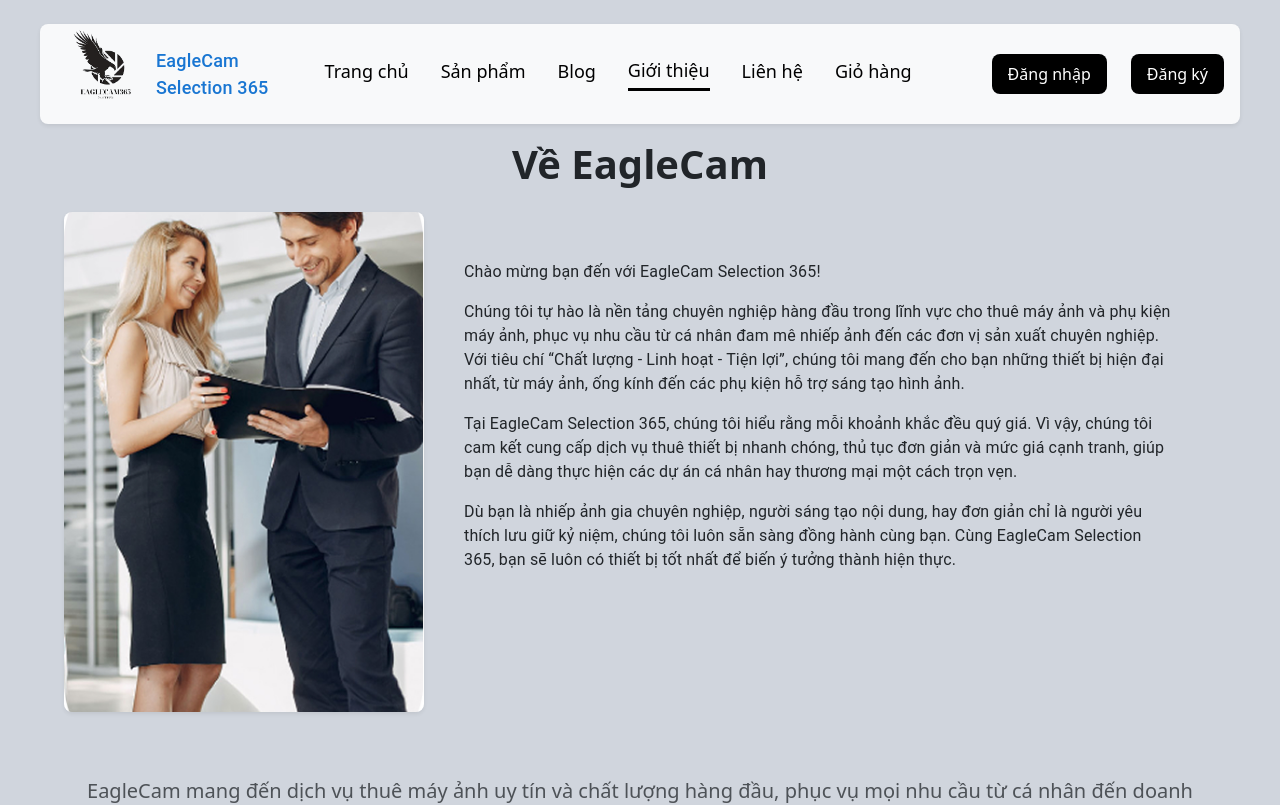
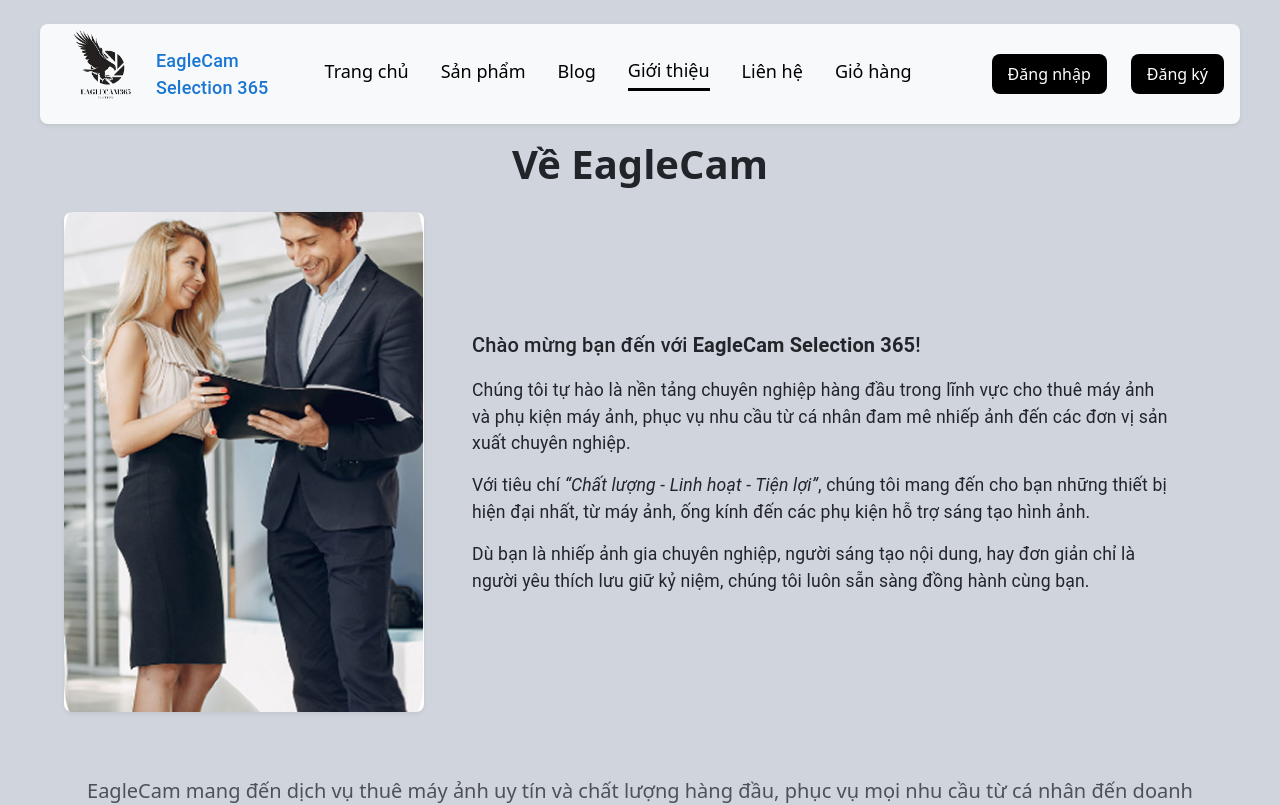
Before and after one commit to HaRIP8489/ui-e-commerce, a React (Create React App) app: page /about in a window 1280 px wide. Shown: the top 805 px of the page. Built offline with nearby package versions, Linux system fonts and the light colour scheme.

Commit message:
feat: improve about page layout and typography

```diff
--- a/src/pages/client/AboutPage.tsx
+++ b/src/pages/client/AboutPage.tsx
@@ -1,40 +1,63 @@
 import React from 'react';
 import Header from '../../components/Header';
 import Footer from '../../components/Footer';
-import {Box, Container, Stack, Typography} from "@mui/material";
+import { Box, Container, Stack, Typography } from "@mui/material";
 import about from "../../assets/images/about.jpg";
-
 
 const AboutPage: React.FC = () => {
   return (
     <Box sx={{ px: 5, py: 3, backgroundColor: '#D0D5DD' }}>
-            {/*header*/}
+      {/* Header */}
       <Header />
-            {/*content*/}
+
+      {/* Content */}
       <Container className="my-3">
         <h1 className="text-center fw-bold mb-4">Về EagleCam</h1>
-                <Box className=" row col-md-12 col-sm-12 col-xs-12">
-                    <Box className="col-md-4 col-sm-12 col-xs-12">
-                        <Box component="img" src={about} alt="Banner" sx={{width: '100%', height: '500px', objectFit: 'cover', display: 'block',}} className="shadow-sm rounded-3"/>
+        <Box className="row col-12">
+          {/* Ảnh */}
+          <Box className="col-md-4 col-sm-12" sx={{ height: '500px' }}>
+            <Box
+              component="img"
+              src={about}
+              alt="Banner"
+              sx={{
+                width: '100%',
+                height: '100%',
+                objectFit: 'cover',
+                display: 'block',
+              }}
+              className="shadow-sm rounded-3"
+            />
           </Box>
-                    <Box className="col-md-8 col-sm-12 col-xs-12">
-                        <Stack direction="column" spacing={2} className="mx-3 my-5">
-                            <Typography>
-                                Chào mừng bạn đến với EagleCam Selection 365!
+
+          {/* Nội dung */}
+          <Box className="col-md-8 col-sm-12">
+            <Stack
+              direction="column"
+              spacing={2}
+              sx={{ height: '100%', justifyContent: 'center', px: 3 }}
+            >
+              <Typography variant="h6">
+                Chào mừng bạn đến với <strong>EagleCam Selection 365</strong>!
               </Typography>
-                            <Typography>
-                                Chúng tôi tự hào là nền tảng chuyên nghiệp hàng đầu trong lĩnh vực cho thuê máy ảnh và phụ kiện máy ảnh, phục vụ nhu cầu từ cá nhân đam mê nhiếp ảnh đến các đơn vị sản xuất chuyên nghiệp. Với tiêu chí “Chất lượng - Linh hoạt - Tiện lợi”, chúng tôi mang đến cho bạn những thiết bị hiện đại nhất, từ máy ảnh, ống kính đến các phụ kiện hỗ trợ sáng tạo hình ảnh.
+              <Typography fontSize="1.1rem">
+                Chúng tôi tự hào là nền tảng chuyên nghiệp hàng đầu trong lĩnh vực cho thuê máy ảnh và phụ kiện máy ảnh,
+                phục vụ nhu cầu từ cá nhân đam mê nhiếp ảnh đến các đơn vị sản xuất chuyên nghiệp.
               </Typography>
-                            <Typography>
-                                Tại EagleCam Selection 365, chúng tôi hiểu rằng mỗi khoảnh khắc đều quý giá. Vì vậy, chúng tôi cam kết cung cấp dịch vụ thuê thiết bị nhanh chóng, thủ tục đơn giản và mức giá cạnh tranh, giúp bạn dễ dàng thực hiện các dự án cá nhân hay thương mại một cách trọn vẹn.
+              <Typography fontSize="1.1rem">
+                Với tiêu chí <em>“Chất lượng - Linh hoạt - Tiện lợi”</em>, chúng tôi mang đến cho bạn những thiết bị hiện đại nhất,
+                từ máy ảnh, ống kính đến các phụ kiện hỗ trợ sáng tạo hình ảnh.
               </Typography>
-                            <Typography>
-                                Dù bạn là nhiếp ảnh gia chuyên nghiệp, người sáng tạo nội dung, hay đơn giản chỉ là người yêu thích lưu giữ kỷ niệm, chúng tôi luôn sẵn sàng đồng hành cùng bạn. Cùng EagleCam Selection 365, bạn sẽ luôn có thiết bị tốt nhất để biến ý tưởng thành hiện thực.
+              <Typography fontSize="1.1rem">
+                Dù bạn là nhiếp ảnh gia chuyên nghiệp, người sáng tạo nội dung,
+                hay đơn giản chỉ là người yêu thích lưu giữ kỷ niệm, chúng tôi luôn sẵn sàng đồng hành cùng bạn.
               </Typography>
             </Stack>
           </Box>
         </Box>
       </Container>
+
+      {/* Ưu điểm */}
       <div className="container py-5">
         <p className="lead text-center text-muted mb-5">
           EagleCam mang đến dịch vụ thuê máy ảnh uy tín và chất lượng hàng đầu, phục vụ mọi nhu cầu từ cá nhân đến doanh nghiệp.
@@ -57,36 +80,10 @@
           </div>
         </div>
       </div>
-            {/*footer*/}
+
+      {/* Footer */}
       <Footer />
     </Box>
-    // {/*<div>*/}
-    // {/*  <Header />*/}
-    // {/*  <div className="container py-5">*/}
-    // {/*    <h1 className="text-center fw-bold mb-4">Về EagleCam</h1>*/}
-    // {/*    <p className="lead text-center text-muted mb-5">*/}
-    // {/*      EagleCam mang đến dịch vụ thuê máy ảnh uy tín và chất lượng hàng đầu, phục vụ mọi nhu cầu từ cá nhân đến doanh nghiệp.*/}
-    // {/*    </p>*/}
-    // {/*    <div className="row text-center">*/}
-    // {/*      <div className="col-md-4 mb-4">*/}
-    // {/*        <i className="bi bi-camera display-4 text-primary mb-3"></i>*/}
-    // {/*        <h5 className="fw-bold">Thiết bị chất lượng</h5>*/}
-    // {/*        <p>Chúng tôi kiểm tra kỹ lưỡng từng sản phẩm trước khi giao đến tay khách hàng.</p>*/}
-    // {/*      </div>*/}
-    // {/*      <div className="col-md-4 mb-4">*/}
-    // {/*        <i className="bi bi-truck display-4 text-primary mb-3"></i>*/}
-    // {/*        <h5 className="fw-bold">Giao hàng toàn quốc</h5>*/}
-    // {/*        <p>Dịch vụ giao nhận nhanh chóng và an toàn, tiết kiệm thời gian của bạn.</p>*/}
-    // {/*      </div>*/}
-    // {/*      <div className="col-md-4 mb-4">*/}
-    // {/*        <i className="bi bi-headset display-4 text-primary mb-3"></i>*/}
-    // {/*        <h5 className="fw-bold">Hỗ trợ tận tình</h5>*/}
-    // {/*        <p>Đội ngũ tư vấn viên sẵn sàng hỗ trợ bạn 24/7 qua email, điện thoại và mạng xã hội.</p>*/}
-    // {/*      </div>*/}
-    // {/*    </div>*/}
-    // {/*  </div>*/}
-    // {/*  <Footer />*/}
-    // {/*</div>*/}
   );
 };
 
```
Lines whose indentation alone changed are shown as unchanged.
